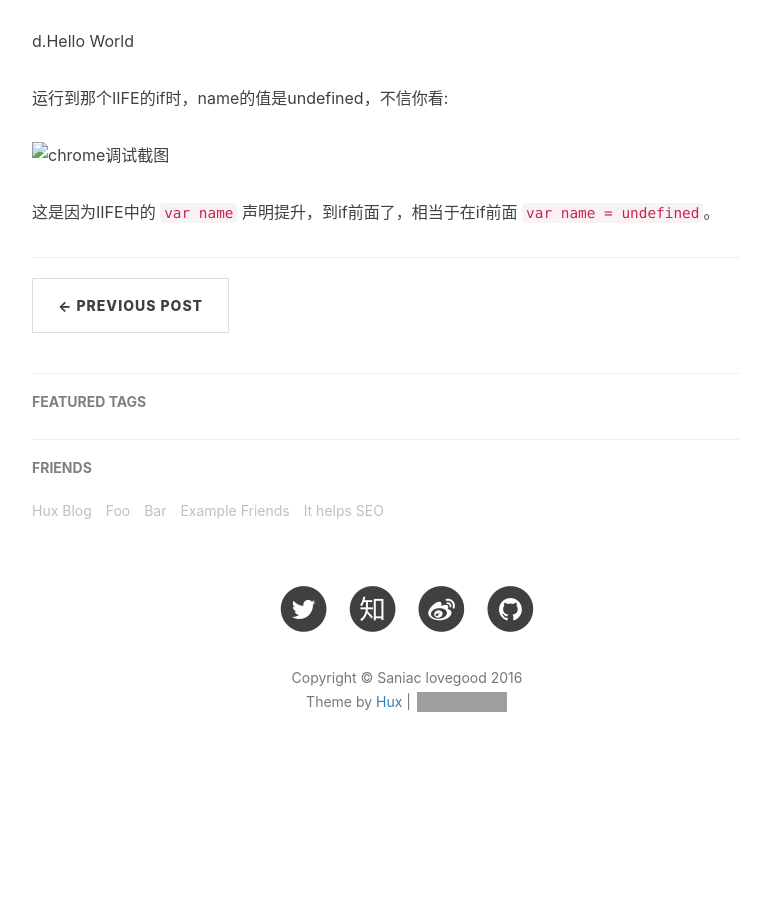
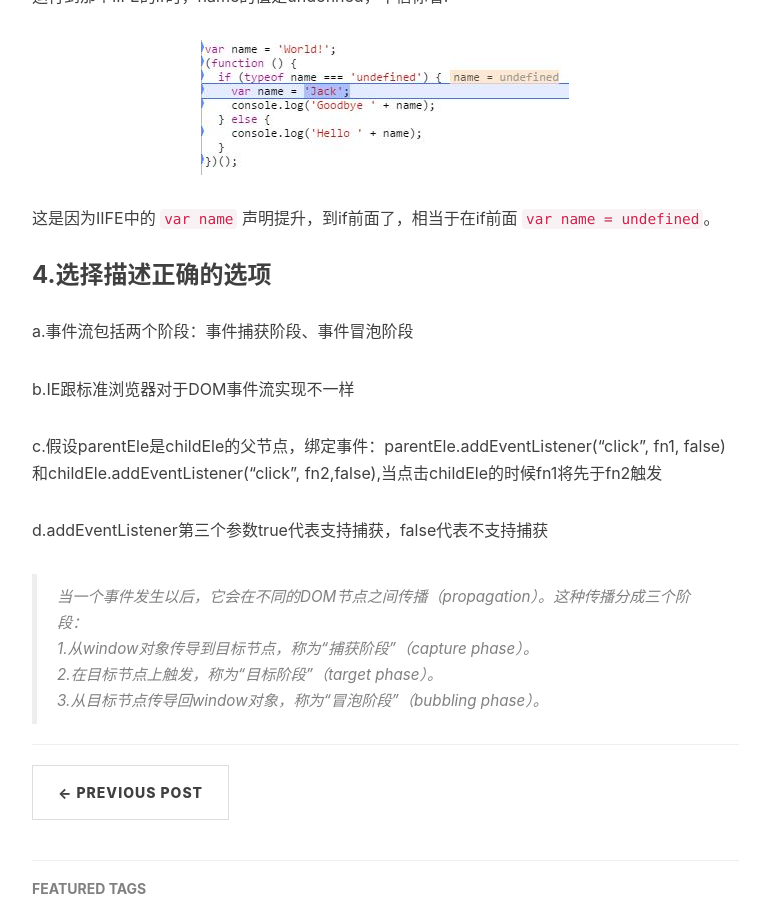
Before and after one commit to SnailSword/SnailSword.github.io, a Jekyll site: the page built from _posts/2016-07-25-ali-ali-ali.markdown, in a window 1280 px wide and 900 px high, scrolled down 3323 px. Shown: the whole window, without its empty margins (233-1003 px from the left). Built offline with Jekyll 4.4.1, drawn with Linux system fonts in a browser that asks for light colours; nearby versions of some CDN libraries; comment, search, counter and statistics services are not loaded; before the commit the page ends 4129 px from its top, so only the background shows below that; some of the changed text lies outside the part shown; grey boxes are pictures that could not be loaded.

Commit message:
笔试题改了一丢丢

```diff
--- a/_config.yml
+++ b/_config.yml
@@ -5,7 +5,7 @@ header-img: img/home-bg.jpg
 email: saniachere@outlook.com
 description: ""
 keyword: ""
-url: "http://103.233.185.120/saniac/resume/"              # your host, for absolute URL
+url: "http://SnailSword.github.io/resume/"              # your host, for absolute URL
 baseurl: "/SnailSword.github.io"         # for example, '/blog' if your blog hosted on 'host/blog'
 
 
@@ -33,6 +33,7 @@ anchorjs: true                          # if you want to customize anchor. check
 # Gems
 # from PR#40, to support local preview for Jekyll 3.0
 gems: [jekyll-paginate]
+port: 4005
 
 
 
--- a/_posts/2016-07-25-ali-ali-ali.markdown
+++ b/_posts/2016-07-25-ali-ali-ali.markdown
@@ -13,7 +13,7 @@ tags:
 
 题目及部分思路来自[这里](https://segmentfault.com/a/1190000002638818)，[这里](http://hao.jser.com/archive/5225/),以及[这里](https://github.com/topview-frontend/campus-recruitment/blob/master/written/frontend_online_examination.md)。
 
-###1.选择符合预期的运行结果
+### 1.选择符合预期的运行结果 ###
 
 Javascript:
 
@@ -60,7 +60,7 @@ waitForMs函数要一直卡在那个循环等500ms。本来f1和f2要分别在10
 
 的时候，在chrome里调试不知道为什么输出每次都比前一次多2ms,而且只运行这段代码之后再运行上面的全部代码就会没有输出，不知道是什么原因导致的。
 
-###2.选择结果为真的表达式
+### 2.选择结果为真的表达式 ###
 
 a.null instanceof Object
 
@@ -87,13 +87,14 @@ d.false == undefined
 
 
 前两天看了一篇文章专门说'=='的文章:[通过一张简单的图，让你彻底地、永久地搞懂JS的==运算](https://segmentfault.com/a/1190000006012804?utm_source=tuicool&utm_medium=referral),他是这么解释null==undefined的:
+
 >JavaScript中的undefined和null是另一个经常让我们崩溃的地方。通常它被认为是一个设计缺陷，这一点我们不去深究。不过我曾听说，JavaScript的作者最初是这样想的：
-
+>
 >>假如你打算把一个变量赋予对象类型的值，但是现在还没有赋值，那么你可以用null表示此时的状态(证据之一就是typeof null 的结果是'object')；相反，假如你打算把一个变量赋予原始类型的值，但是现在还没有赋值，那么你可以用undefined表示此时的状态。
-
+>
 >不管这个传闻是否可信，它们两者做==比较的结果是true是很合理的。
 
-###3.选择符合预期的执行结果
+### 3.选择符合预期的执行结果 ###
 
 	var name = 'World!';
 	(function () {
@@ -117,6 +118,25 @@ d.Hello World
 
 运行到那个IIFE的if时，name的值是undefined，不信你看:
 
-![chrome调试截图](img/in-post/post-js-version/01.JPG 'chrome调试截图')
+![chrome调试截图](/SnailSword.github.io/img/in-post/post-js-version/01.JPG 'chrome调试截图')
 
 这是因为IIFE中的 `var name` 声明提升，到if前面了，相当于在if前面 `var name = undefined`。
+
+### 4.选择描述正确的选项
+
+a.事件流包括两个阶段：事件捕获阶段、事件冒泡阶段
+
+b.IE跟标准浏览器对于DOM事件流实现不一样
+
+c.假设parentEle是childEle的父节点，绑定事件：parentEle.addEventListener("click", fn1, false)和childEle.addEventListener("click", fn2,false),当点击childEle的时候fn1将先于fn2触发
+
+d.addEventListener第三个参数true代表支持捕获，false代表不支持捕获
+
+>当一个事件发生以后，它会在不同的DOM节点之间传播（propagation）。这种传播分成三个阶段：
+>
+>
+> 1.从window对象传导到目标节点，称为“捕获阶段”（capture phase）。
+>
+> 2.在目标节点上触发，称为“目标阶段”（target phase）。
+>
+> 3.从目标节点传导回window对象，称为“冒泡阶段”（bubbling phase）。
```
Also changed, not shown: img/avatar-hux.jpg.
